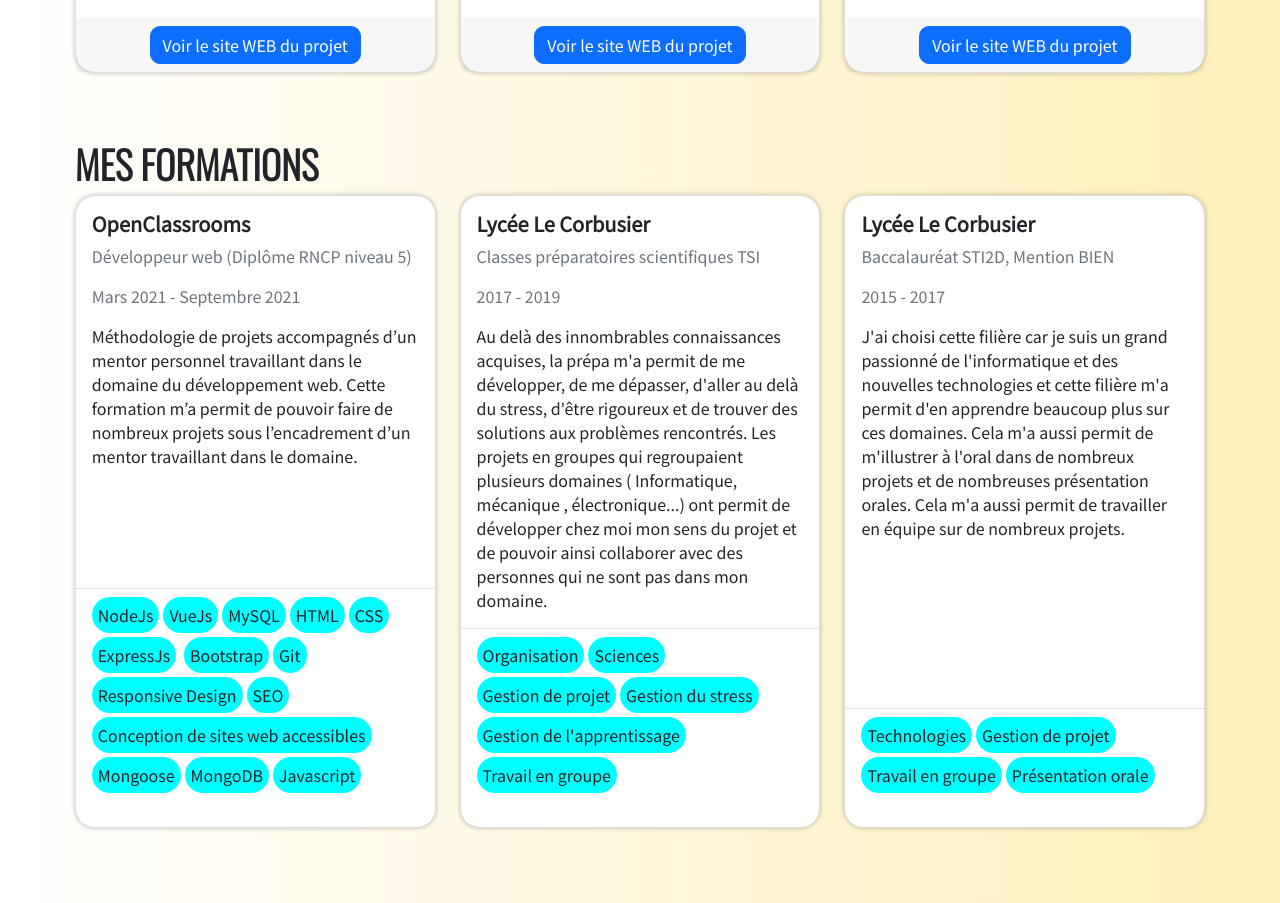
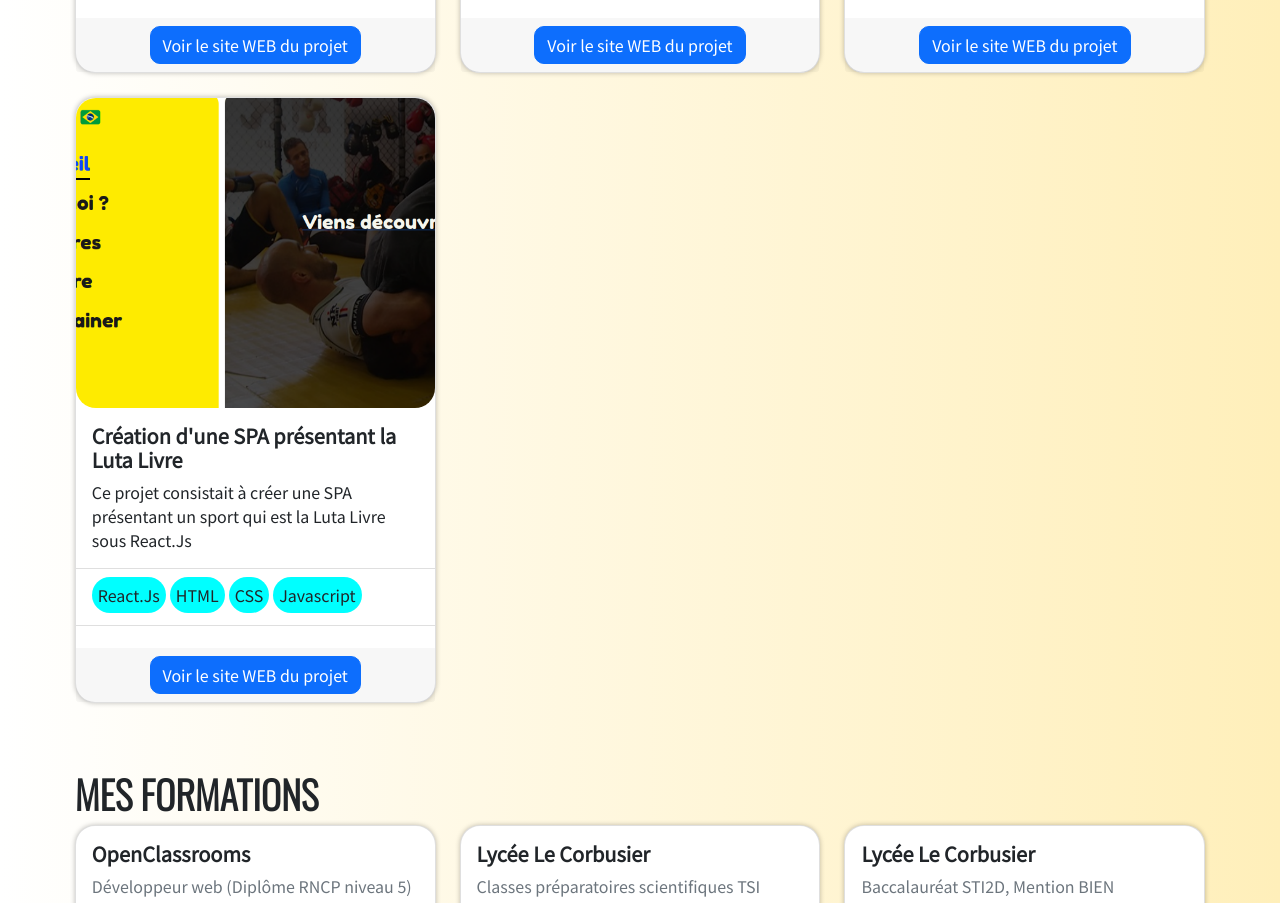
Before and after one commit to nrayan99/Portfolio-Rayan-N, a website: page index.html in a window 1280 px wide. Shown: the part 2118-3021 px from the top of the page. Drawn offline with nearby package versions, Linux system fonts and the light colour scheme.

Commit message:
Ajout Projet LL

```diff
--- a/index.html
+++ b/index.html
@@ -205,6 +205,24 @@
 						  </div>
 						</div>
 					  </div>
+					  <div class="col">
+						<div class="card h-100">
+						  <div class="cardimg">
+							  <img src="public/images/Luta Livre.png" class="card-img-top h-100" alt="Image projet">
+						  </div>
+
+						  <div class="card-body">
+							<h5 class="card-title">Création d'une SPA présentant la Luta Livre</h5>
+							<p class="card-text">Ce projet consistait à créer une SPA présentant un sport qui est la Luta Livre sous React.Js</p>
+						  </div>
+						  <ul class="list-group list-group-flush">
+							  <li class="list-group-item"><div class="badges">React.Js</div><div class="badges">HTML</div><div class="badges">CSS</div><div class="badges">Javascript</div></li>
+							</ul>
+						  <div class="card-footer text-center">
+							  <a class=" btn btn-primary" href="https://nrayan99.github.io/LutaLivre">Voir le site WEB du projet</a>
+						  </div>
+						</div>
+					  </div>
 				  </div>
 			</section>
 			<section id="formations" class="part">
```
Also changed, not shown: public/images/Luta Livre.png (added).
